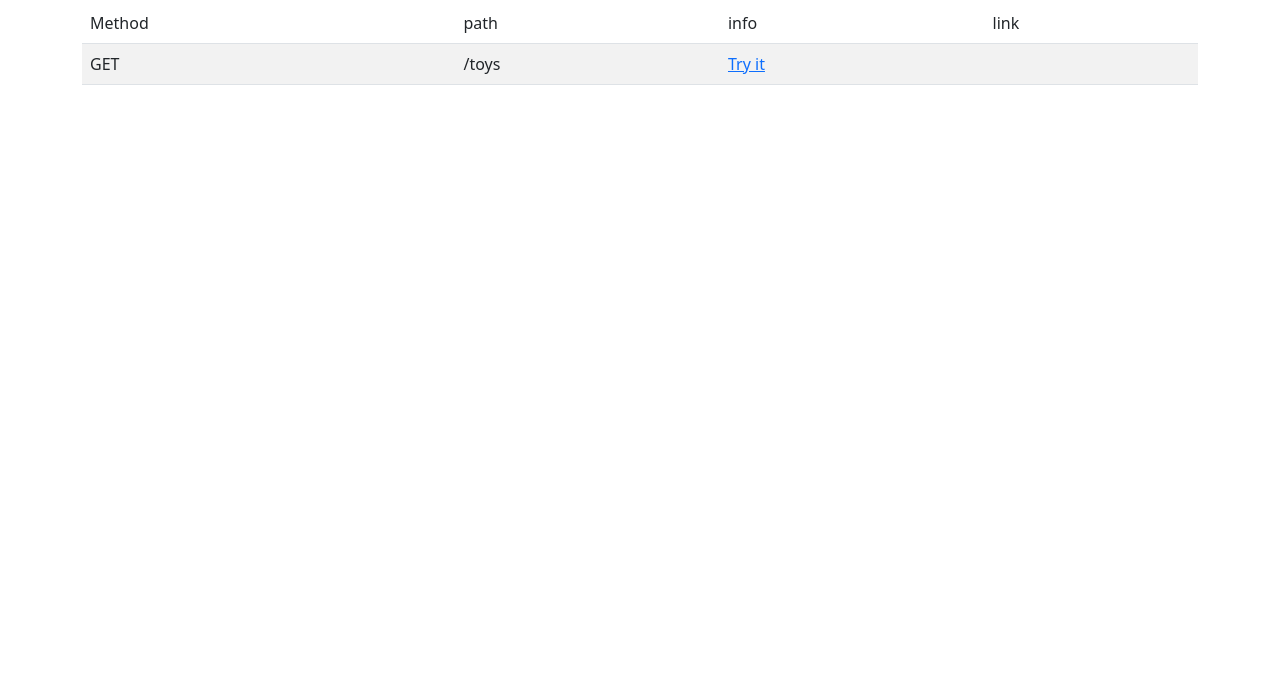
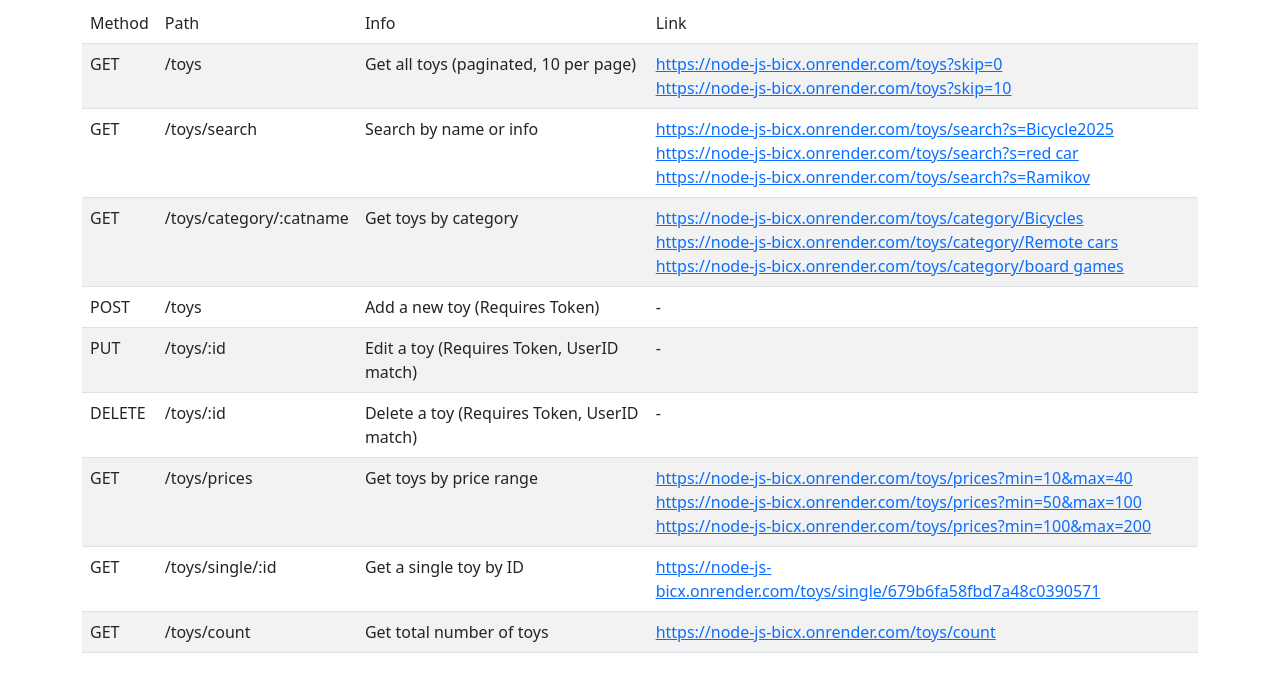
Before and after one commit to yiscaRosenblatt/node-js, a website: page index.html in a window 1280 px wide. Shown: the part 53-744 px from the top of the page. Drawn offline with nearby package versions, Linux system fonts and the light colour scheme.

Commit message:
Add files via upload

```diff
--- a/index.html
+++ b/index.html
@@ -22,20 +22,77 @@
         <thead>
           <tr>
             <td>Method</td>
-          <td>path</td>
-          <td>info</td>
-          <td>link</td>
+            <td>Path</td>
+            <td>Info</td>
+            <td>Link</td>
           </tr>
         </thead>
         <tbody>
           <tr>
             <td>GET</td>
             <td>/toys</td>
-          <td><a href="https://node-js-bicx.onrender.com/toys" target="_blank">Try it</a></td>
-          <td> </td>
+            <td>Get all toys (paginated, 10 per page)</td>
+            <td><a href="https://node-js-bicx.onrender.com/toys?skip=0" target="_blank">https://node-js-bicx.onrender.com/toys?skip=0</a> <br>
+                <a href="https://node-js-bicx.onrender.com/toys?skip=10" target="_blank">https://node-js-bicx.onrender.com/toys?skip=10</a>
+
+          </tr>
+          <tr>
+            <td>GET</td>
+            <td>/toys/search</td>
+            <td>Search by name or info</td>
+            <td><a href="https://node-js-bicx.onrender.com/toys/search?s=Bicycle2025" target="_blank">https://node-js-bicx.onrender.com/toys/search?s=Bicycle2025</a> <br>
+                <a href="https://node-js-bicx.onrender.com/toys/search?s=red car" target="_blank">https://node-js-bicx.onrender.com/toys/search?s=red car</a> <br>
+                <a href="https://node-js-bicx.onrender.com/toys/search?s=Ramikov" target="_blank">https://node-js-bicx.onrender.com/toys/search?s=Ramikov</a></td>
+          </tr>
+          <tr>
+            <td>GET</td>
+            <td>/toys/category/:catname</td>
+            <td>Get toys by category</td>
+            <td><a href="https://node-js-bicx.onrender.com/toys/category/Bicycles" target="_blank">https://node-js-bicx.onrender.com/toys/category/Bicycles</a> <br>
+                <a href="https://node-js-bicx.onrender.com/toys/category/Remote cars" target="_blank">https://node-js-bicx.onrender.com/toys/category/Remote cars</a> <br>
+                <a href="https://node-js-bicx.onrender.com/toys/category/board games" target="_blank">https://node-js-bicx.onrender.com/toys/category/board games</a></td>
+          </tr>
+          <tr>
+            <td>POST</td>
+            <td>/toys</td>
+            <td>Add a new toy (Requires Token)</td>
+            <td>-</td>
+          </tr>
+          <tr>
+            <td>PUT</td>
+            <td>/toys/:id</td>
+            <td>Edit a toy (Requires Token, UserID match)</td>
+            <td>-</td>
+          </tr>
+          <tr>
+            <td>DELETE</td>
+            <td>/toys/:id</td>
+            <td>Delete a toy (Requires Token, UserID match)</td>
+            <td>-</td>
+          </tr>
+          <tr>
+            <td>GET</td>
+            <td>/toys/prices</td>
+            <td>Get toys by price range</td>
+            <td><a href="https://node-js-bicx.onrender.com/toys/prices?min=10&max=40" target="_blank">https://node-js-bicx.onrender.com/toys/prices?min=10&max=40</a> <br>
+                <a href="https://node-js-bicx.onrender.com/toys/prices?min=50&max=100" target="_blank">https://node-js-bicx.onrender.com/toys/prices?min=50&max=100</a> <br>
+                <a href="https://node-js-bicx.onrender.com/toys/prices?min=100&max=200" target="_blank">https://node-js-bicx.onrender.com/toys/prices?min=100&max=200</a></td>
+          </tr>
+          <tr>
+            <td>GET</td>
+            <td>/toys/single/:id</td>
+            <td>Get a single toy by ID</td>
+            <td><a href="https://node-js-bicx.onrender.com/toys/single/679b6fa58fbd7a48c0390571" target="_blank">https://node-js-bicx.onrender.com/toys/single/679b6fa58fbd7a48c0390571</a></td>
+          </tr>
+          <tr>
+            <td>GET</td>
+            <td>/toys/count</td>
+            <td>Get total number of toys</td>
+            <td><a href="https://node-js-bicx.onrender.com/toys/count" target="_blank">https://node-js-bicx.onrender.com/toys/count</a></td>
           </tr>
         </tbody>
       </table>
+
   </div>
 </body>
 </html>
```
Lines whose indentation alone changed are shown as unchanged.
